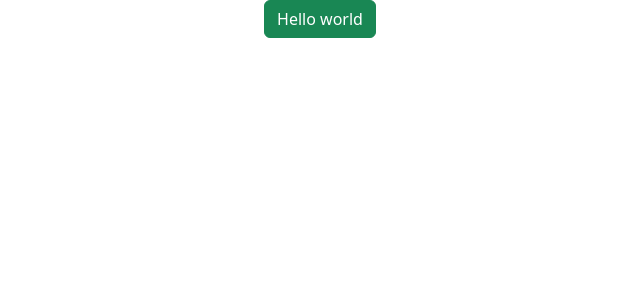
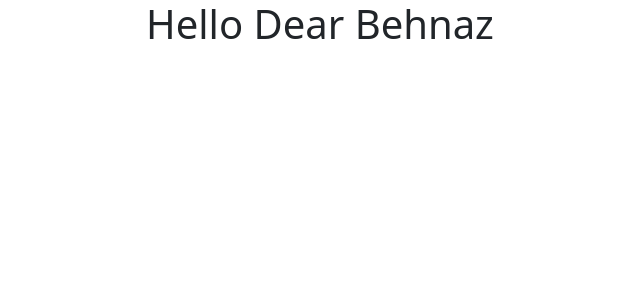
Before and after one commit to beehnaaz/WeatherApp20, a React (Create React App) app: page / in a window 1280 px wide. Shown: the top 300 px of the page, without its empty margins (320-960 px from the left). Built offline with nearby package versions, Linux system fonts and the light colour scheme.

Commit message:
created Weather component

```diff
--- a/src/App.js
+++ b/src/App.js
@@ -1,11 +1,11 @@
-import logo from "./logo.svg";
 import "./App.css";
+import Weather from "./Weather";
 
 function App() {
   return (
     <div className="App">
       <div className="container">
-        <button className="btn btn-success">Hello world</button>
+        <Weather />
       </div>
     </div>
   );
--- /dev/null
+++ b/src/Weather.js
@@ -0,0 +1,8 @@
+import React from "react";
+export default function Weather() {
+  return (
+    <div>
+      <h1>Hello Dear Behnaz</h1>
+    </div>
+  );
+}
```
